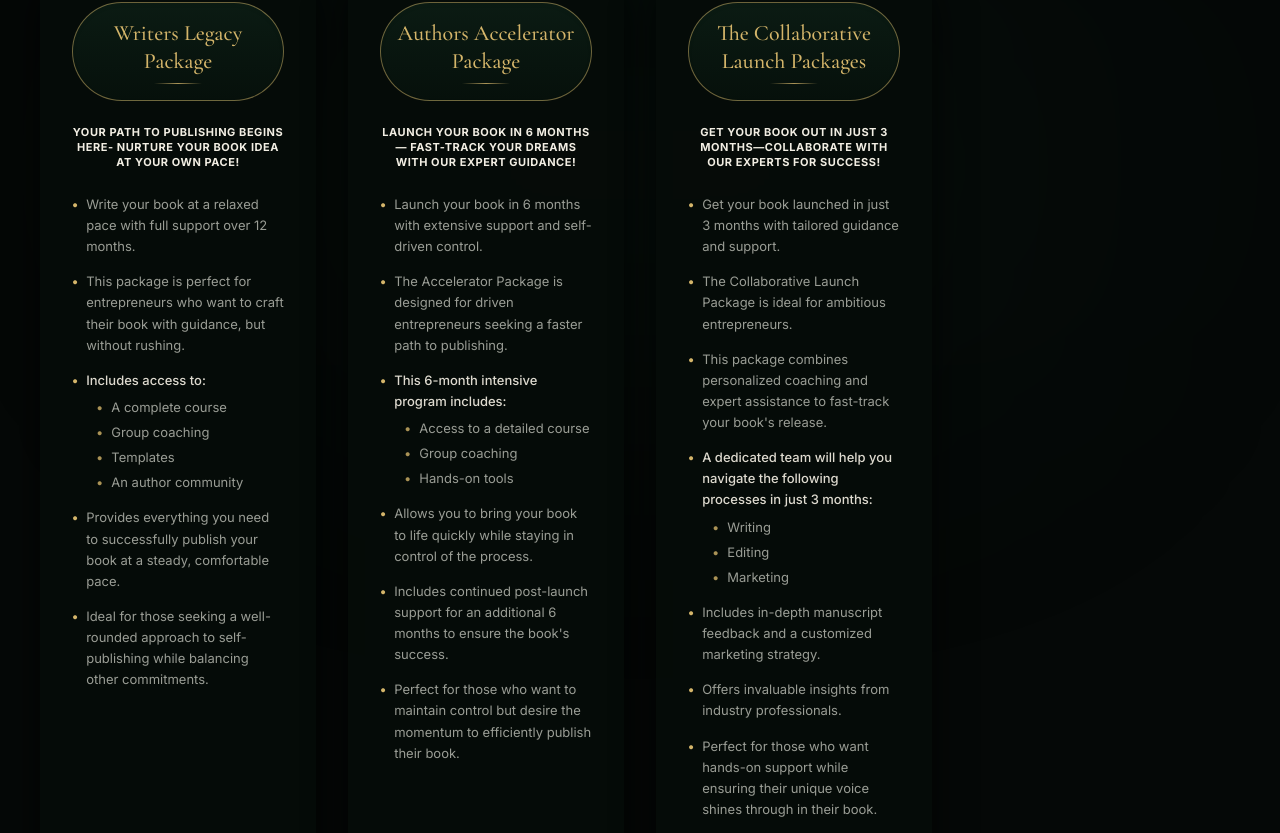
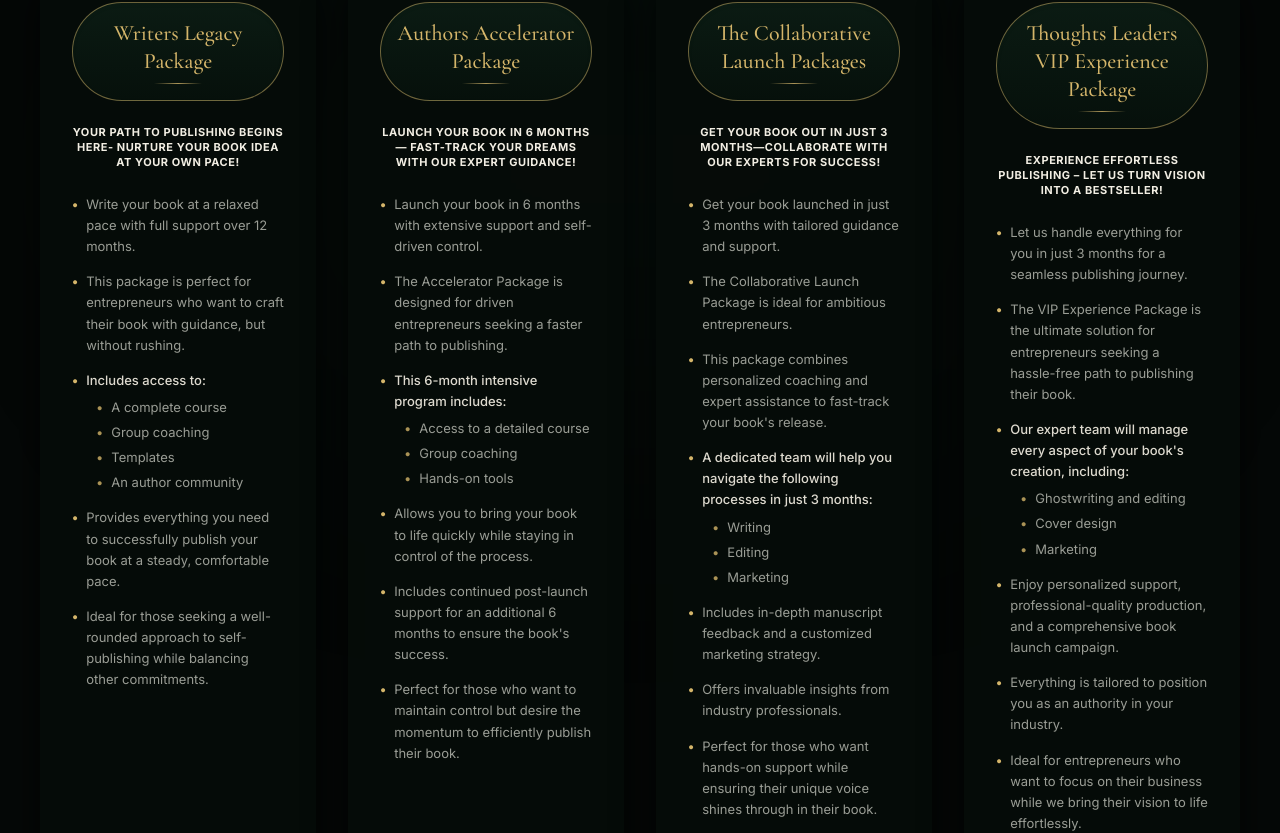
Before and after one commit to satyamsingh000121-hash/publishinghub, a Next.js app: page /our-offer in a window 1280 px wide. Shown: the part 572-1405 px from the top of the page. Built offline with nearby package versions, Linux system fonts and the light colour scheme.

Commit message:
price page 4

```diff
--- a/app/our-offer/page.tsx
+++ b/app/our-offer/page.tsx
@@ -106,39 +106,39 @@ const PACKAGES: PackageOffer[] = [
       },
     ],
   },
-  // {
-  //   id: "vip-experience",
-  //   title: "Thoughts Leaders VIP Experience Package",
-  //   subtitle:
-  //     "EXPERIENCE EFFORTLESS PUBLISHING – LET US TURN VISION INTO A BESTSELLER!",
-  //   price: "£ 18,000",
-  //   points: [
-  //     {
-  //       text: "Let us handle everything for you in just 3 months for a seamless publishing journey.",
-  //     },
-  //     {
-  //       text: "The VIP Experience Package is the ultimate solution for entrepreneurs seeking a hassle-free path to publishing their book.",
-  //     },
-  //     {
-  //       subHeading:
-  //         "Our expert team will manage every aspect of your book's creation, including:",
-  //       subPoints: [
-  //         "Ghostwriting and editing",
-  //         "Cover design",
-  //         "Marketing",
-  //       ],
-  //     },
-  //     {
-  //       text: "Enjoy personalized support, professional-quality production, and a comprehensive book launch campaign.",
-  //     },
-  //     {
-  //       text: "Everything is tailored to position you as an authority in your industry.",
-  //     },
-  //     {
-  //       text: "Ideal for entrepreneurs who want to focus on their business while we bring their vision to life effortlessly.",
-  //     },
-  //   ],
-  // },
+  {
+    id: "vip-experience",
+    title: "Thoughts Leaders VIP Experience Package",
+    subtitle:
+      "EXPERIENCE EFFORTLESS PUBLISHING – LET US TURN VISION INTO A BESTSELLER!",
+    price: "£ 18,000",
+    points: [
+      {
+        text: "Let us handle everything for you in just 3 months for a seamless publishing journey.",
+      },
+      {
+        text: "The VIP Experience Package is the ultimate solution for entrepreneurs seeking a hassle-free path to publishing their book.",
+      },
+      {
+        subHeading:
+          "Our expert team will manage every aspect of your book's creation, including:",
+        subPoints: [
+          "Ghostwriting and editing",
+          "Cover design",
+          "Marketing",
+        ],
+      },
+      {
+        text: "Enjoy personalized support, professional-quality production, and a comprehensive book launch campaign.",
+      },
+      {
+        text: "Everything is tailored to position you as an authority in your industry.",
+      },
+      {
+        text: "Ideal for entrepreneurs who want to focus on their business while we bring their vision to life effortlessly.",
+      },
+    ],
+  },
 ];
 
 export default function OurOfferPage() {
```
